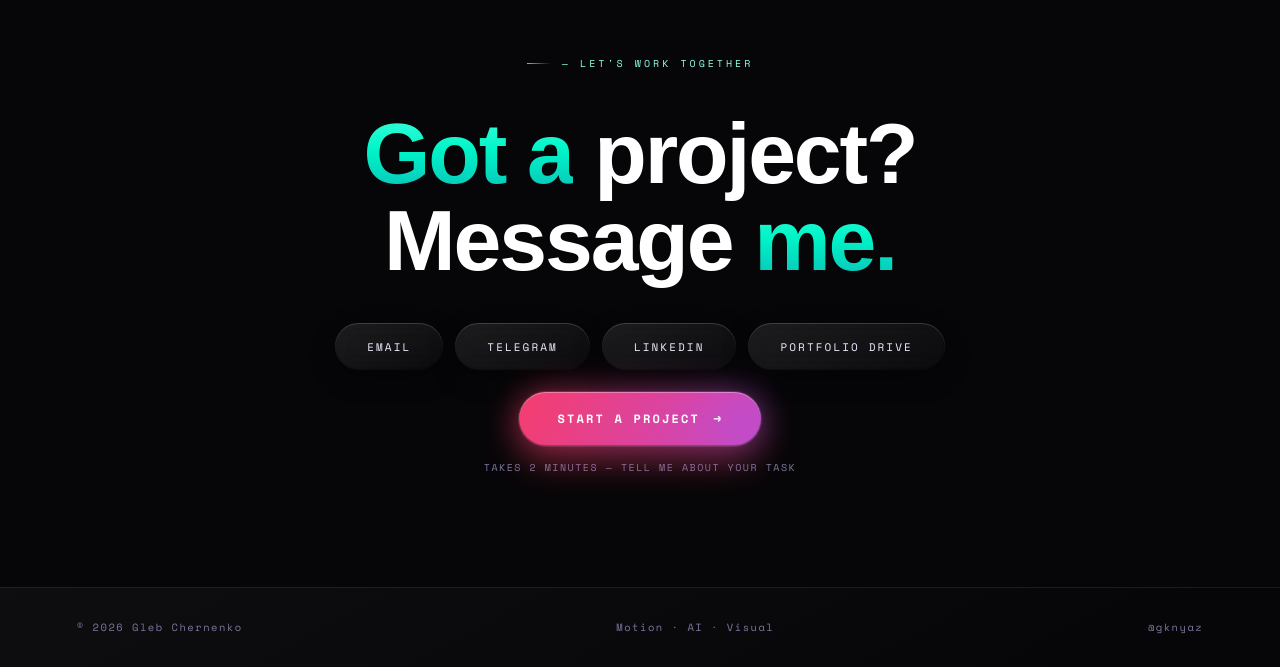
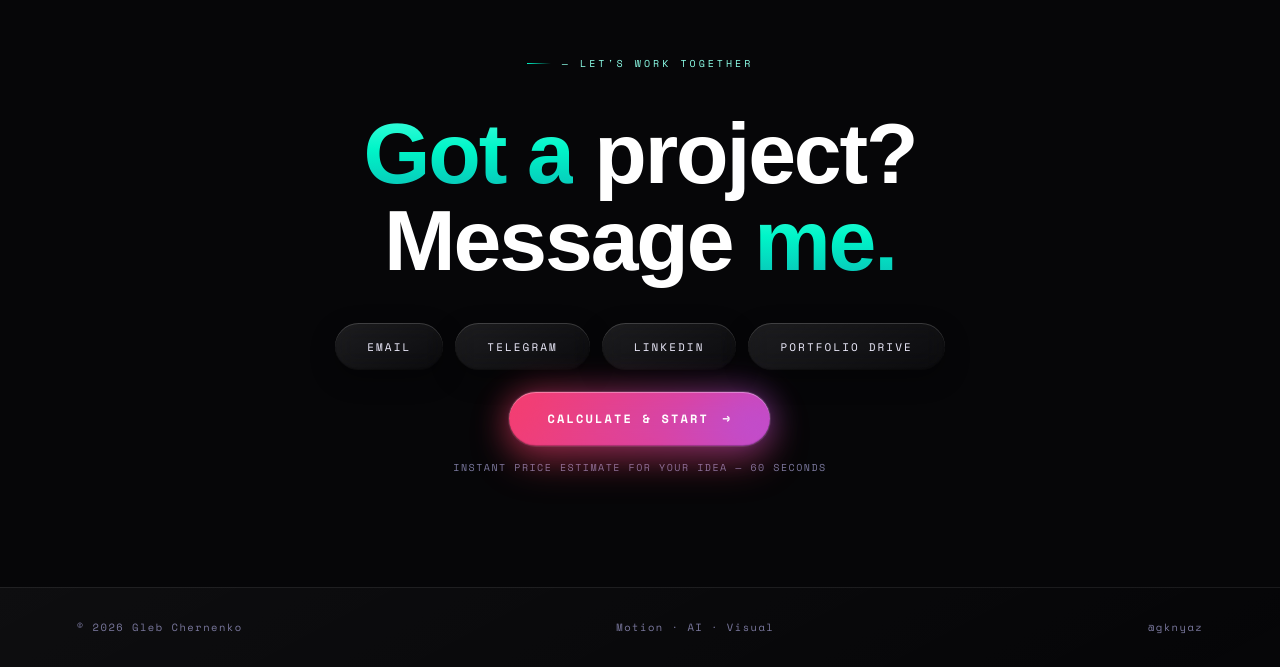
Before and after one commit to GKnyaz/portfolio, a plain HTML site: page index.html in a window 1280 px wide. Shown: the part 3094-3761 px from the top of the page. Drawn offline with nearby package versions, Linux system fonts and the light colour scheme; a web font is replaced by a local one.

Commit message:
Update CTA button and caption with high-converting slogans

```diff
--- a/index.html
+++ b/index.html
@@ -893,10 +893,10 @@ footer a:hover{color:var(--a2)}
   <!-- PRIMARY CTA — opens interactive cost calculator & project brief modal -->
   <div class="cta-wrap reveal">
     <button type="button" id="open-calc-btn" class="cta-main" aria-haspopup="dialog" aria-controls="calc-modal">
-      <span data-i18n="cta.main">Start a project</span>
+      <span data-i18n="cta.main">Calculate &amp; Start</span>
       <span class="cta-arw">→</span>
     </button>
-    <span class="cta-note" data-i18n="cta.note">Takes 2 minutes — tell me about your task</span>
+    <span class="cta-note" data-i18n="cta.note">Instant price estimate for your idea — 60 seconds</span>
   </div>
 </section>
 </main>
@@ -1243,8 +1243,8 @@ const I18N = {
     'contact.label':"— Let's work together",
     'contact.t1':'Got a','contact.t2':'project?','contact.t3':'Message','contact.t4':'me.',
     'contact.drive':'Portfolio Drive',
-    'cta.main':'Start a project',
-    'cta.note':'Takes 2 minutes — tell me about your task',
+    'cta.main':'Calculate & Start',
+    'cta.note':'Instant price estimate for your idea — 60 seconds',
     'acc.role':'ROLE: MOTION DESIGNER / AI VIDEO CREATOR','acc.videos':'videos',
     'marquee':['Motion Design','AI Video Gen','Performance Ads','Kling · Runway · Sora','After Effects','Midjourney · Flux','ElevenLabs','n8n Automation'],
     'skills':[
@@ -1302,8 +1302,8 @@ const I18N = {
     'contact.label':'— Давайте работать',
     'contact.t1':'Есть','contact.t2':'проект?','contact.t3':'Напишите','contact.t4':'мне.',
     'contact.drive':'Портфолио на Drive',
-    'cta.main':'Оставить заявку',
-    'cta.note':'Займёт 2 минуты — расскажите о задаче',
+    'cta.main':'Рассчитать проект',
+    'cta.note':'Мгновенный расчёт бюджета вашей идеи за 60 секунд',
     'acc.role':'РОЛЬ: MOTION DESIGNER / AI VIDEO CREATOR','acc.videos':'видео',
     'marquee':['Моушн-дизайн','AI-видео','Перформанс-креативы','Kling · Runway · Sora','After Effects','Midjourney · Flux','ElevenLabs','Автоматизация n8n'],
     'skills':[
```
